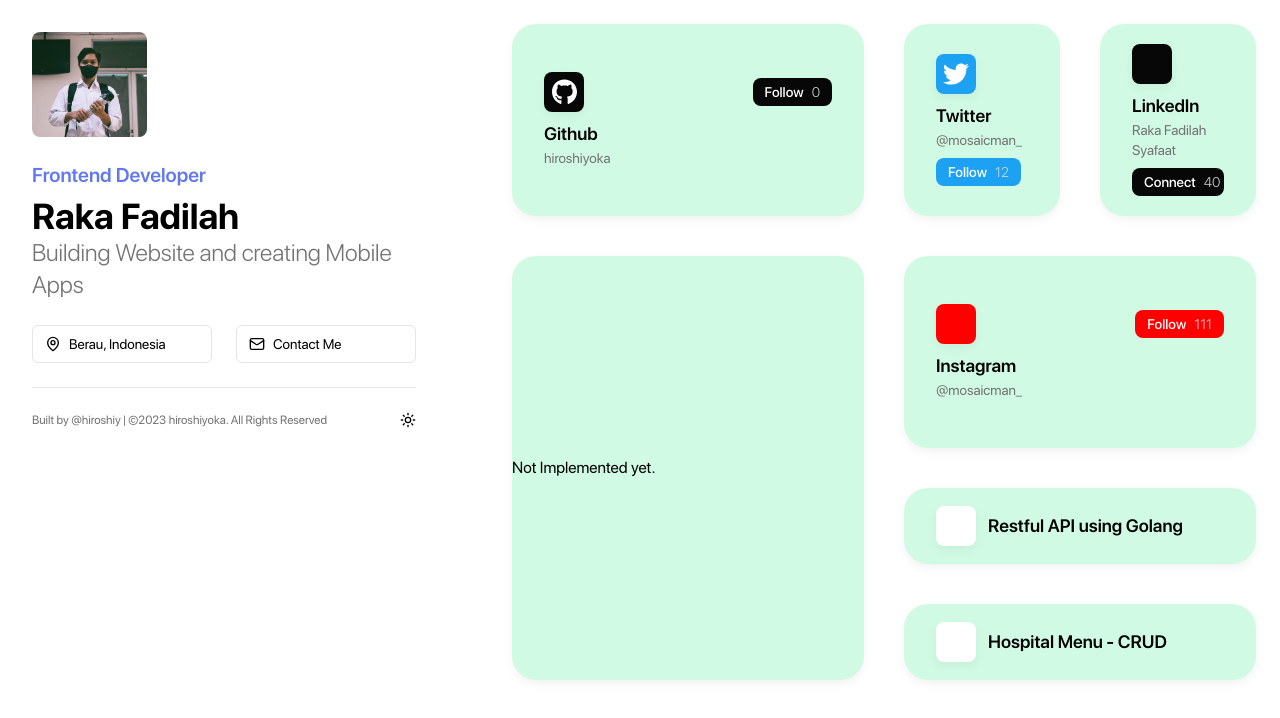
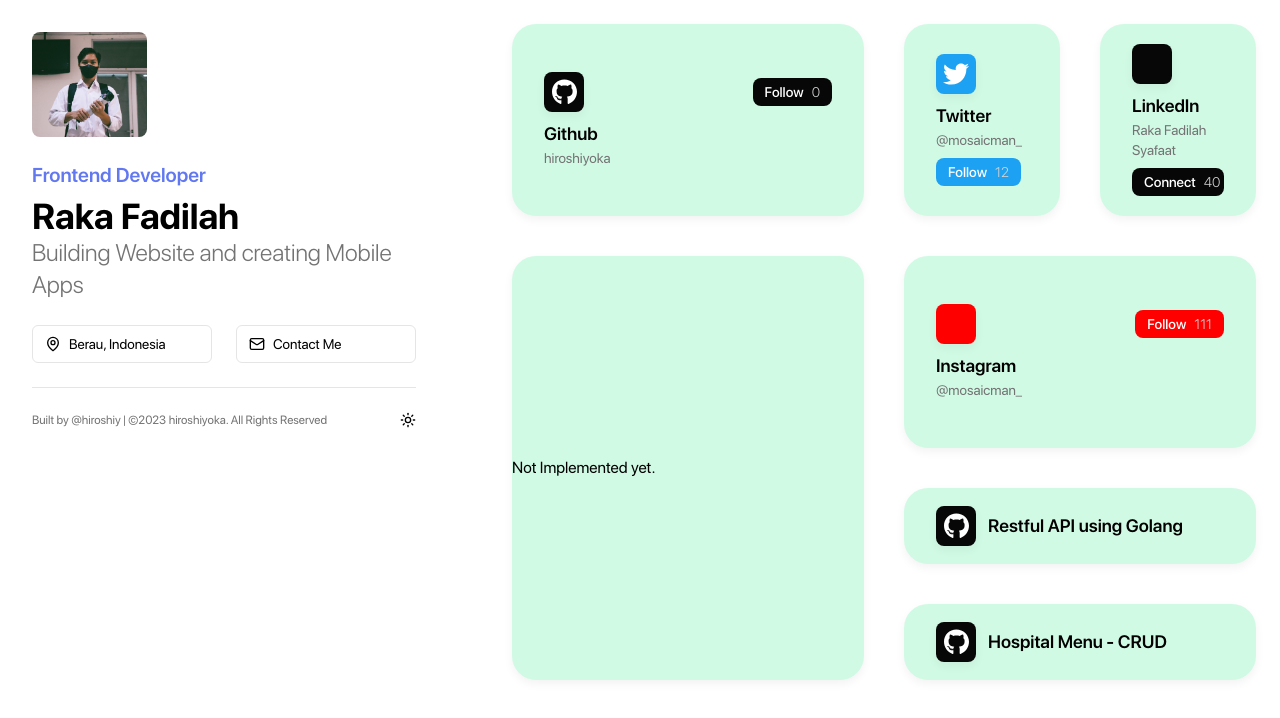
Before and after one commit to hiroshiyoka/hiroshiy.bento, a Next.js app: page / in a window 1280 px wide. Shown: the top 718 px of the page. Built offline with nearby package versions, Linux system fonts and the light colour scheme.

Commit message:
fix: change div into next-link and add item color in Icon

```diff
--- a/components/grid-items/project.box.tsx
+++ b/components/grid-items/project.box.tsx
@@ -1,13 +1,14 @@
 import React from "react";
 import Icon from "../icon";
 import { GridItemInterface } from "@/config/site.config";
+import Link from "next/link";
 
 const ProjectBox = ({ item }: { item: GridItemInterface }) => {
   return (
-    <div className="flex items-center gap-3">
-      <Icon type={item.icon ?? ""} />
+    <Link className="flex items-center gap-3" href={item.buttonLink ?? ""}>
+      <Icon type={item.icon ?? ""} color={item.color} />
       <div className="w-full text-lg font-semibold">{item.title}</div>
-    </div>
+    </Link>
   );
 };
 
```
